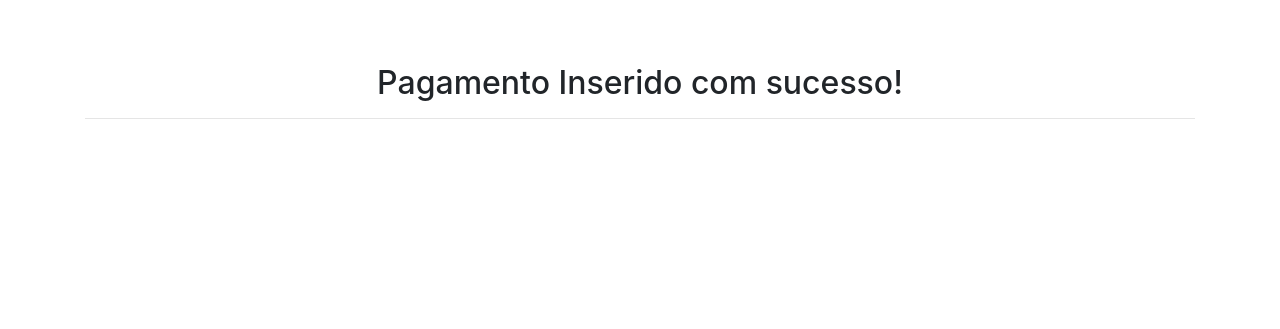
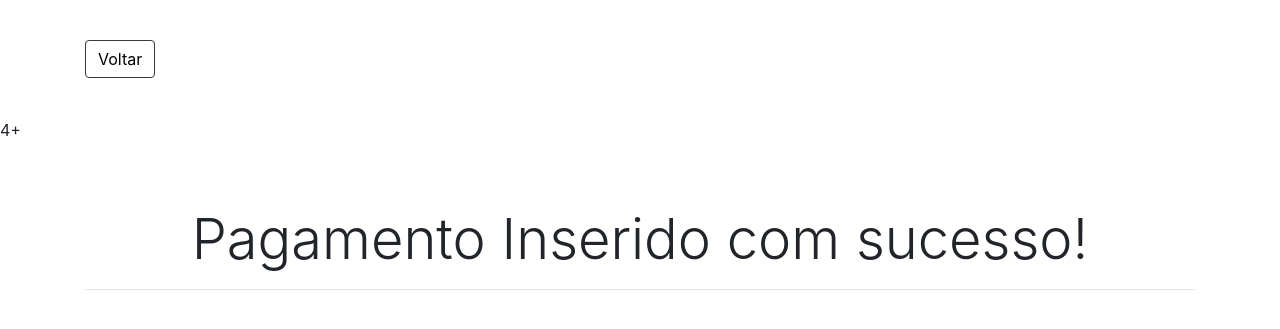
Before and after one commit to seguranca-versionamento/ti20173cg, a PHP site: page /insertpg.php in a window 1280 px wide. Shown: the top 329 px of the page. Run offline with PHP 8.4, Linux system fonts and the light colour scheme; the visitor is signed in with stand-in values (Sample User, id 1); data that the repository does not hold is empty; some libraries are stand-ins or nearby versions.

Commit message:
Atualizações da Érica

```diff
--- a/insertpg.php
+++ b/insertpg.php
@@ -11,7 +11,14 @@
     <title>Pagamentos</title>
   </head>
 <body>
-<header></header>
+<header>
+
+<div class = "container">
+<p>&nbsp;</p>
+<button type="button" class="btn btn-outline-dark"><a href="perfil.php" style="color: #000;">Voltar</a></button></header>
+<p>&nbsp;</p>
+</div>
+4+
 <section>
 
 <?php
@@ -33,7 +40,7 @@ if($conn->query($sql) === TRUE){
 		</br>
 		<p>&nbsp;</p>
 		<div class = "container">
-		<center><h2>Pagamento Inserido com sucesso!</h2></center>
+		<center><h1 class = "display-4">Pagamento Inserido com sucesso!</h1></center>
 		<hr/>
 		</div>
 		';
@@ -47,6 +54,7 @@ else{
 
 
 ?>
+
 </section>
 <footer></footer>
 
--- a/pagamento.php
+++ b/pagamento.php
@@ -13,6 +13,10 @@
   <body>
   <header class="container">
     <h1>Pagamento</h1><hr />
+
+    <p>&nbsp;</p>
+    <button type="button" class="btn btn-outline-dark"><a href="perfil.php" style="color: #000;">Voltar</a></button>
+    <p>&nbsp;</p>
 
     </header>
 
--- a/selectpg.php
+++ b/selectpg.php
@@ -19,6 +19,9 @@
     <div class="container">
     <section>
 
+<p>&nbsp;</p>
+<button type="button" class="btn btn-outline-dark"><a href="perfil.php" style="color: #000;">Voltar</a></button>
+<p>&nbsp;</p>
 
 <?php
 include "conexao.php";
@@ -39,7 +42,6 @@ else{
 }
 $conn->close();
 ?>
-
 
 <form method="POST" action="insertpg.php">
 
```
